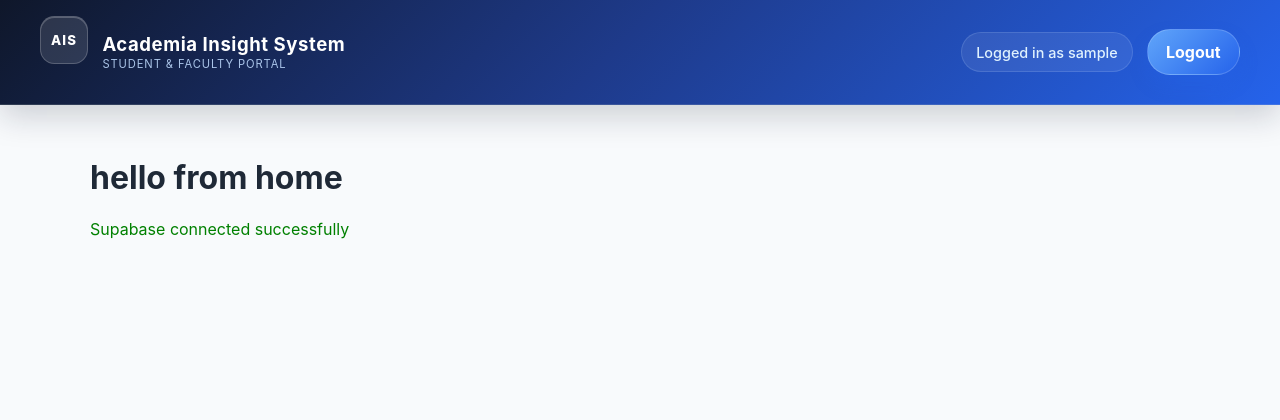
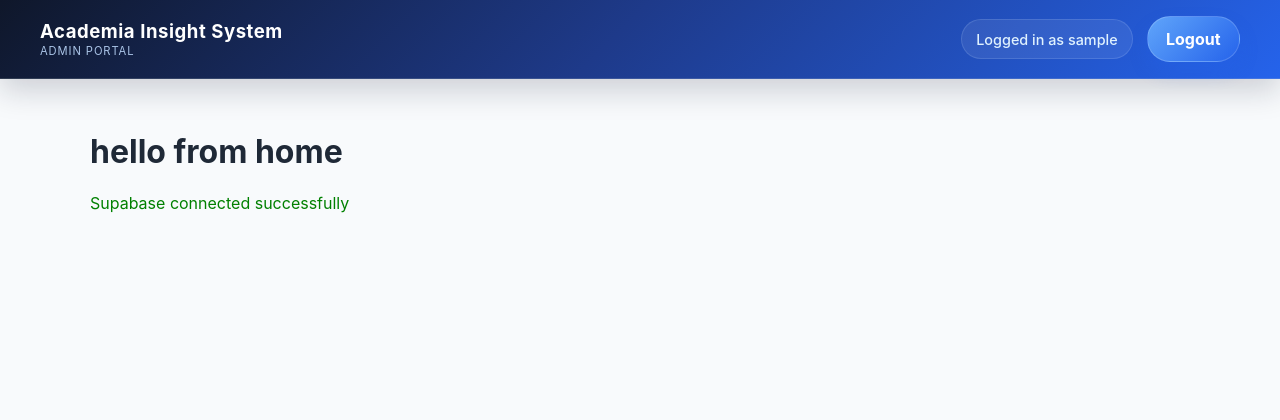
Before and after one commit to msameert/test, a Flask app: page /test in a window 1280 px wide. Shown: the top 420 px of the page. Run offline with Flask 3, Linux system fonts and the light colour scheme; the visitor is signed in with stand-in values (Sample User, id 1).

Commit message:
feat(ui): personalize portal branding
1. Conventional Commit title:
   feat(ui): personalize portal branding

2. Explain:
   - what problem this change fixes
   - The header branding was static across all user roles and still showed a generic portal label, which made the interface feel less tailored to the current user context.
   - why the change was necessary
   - A role-aware header makes the portal easier to understand for students, faculty, and administrators, improves navigation clarity, and makes the app feel more polished and intentional.
   - important implementation details
   - Removed the hardcoded brand mark from the shared layout and updated the base template so the portal subtitle changes dynamically based on the active session role. For students it shows Student Portal, for faculty it shows Faculty Portal, for admins it shows Admin Portal, and unauthenticated users fall back to Portal. The styling was simplified to match the cleaner header composition while preserving the overall layout and spacing.

3. Organize implementation changes by area:
   Backend:
   - No backend logic changes were required for this UI refinement.

   Frontend:
   - templates/base.html — made the portal subtitle conditional based on the active role in the session.
   - static/css/style.css — removed the obsolete brand-mark styling to keep the header clean and consistent with the updated layout.

   Database:
   - No database schema, migration, query, or persistence changes were included.

4. Regression tests:
   - No automated test files were included in the staged diff.
   - Validation should confirm that the header still renders correctly for guest, student, faculty, and admin sessions and that the page remains visually consistent.
   - Test results: the staged diff was reviewed and the role-aware branding update was committed successfully.

```diff
--- a/static/css/style.css
+++ b/static/css/style.css
@@ -285,21 +285,6 @@ textarea {
     display: flex;
     align-items: center;
     gap: 0.9rem;
-}
-
-.brand-mark {
-    display: inline-flex;
-    align-items: center;
-    justify-content: center;
-    width: 3rem;
-    height: 3rem;
-    border-radius: 0.9rem;
-    background: rgba(255, 255, 255, 0.12);
-    border: 1px solid rgba(255, 255, 255, 0.2);
-    box-shadow: inset 0 1px 0 rgba(255, 255, 255, 0.22);
-    font-size: 0.83rem;
-    font-weight: 800;
-    letter-spacing: 0.08em;
 }
 
 .brand-copy {
--- a/templates/base.html
+++ b/templates/base.html
@@ -12,10 +12,19 @@
     <header class="site-header">
         <div class="header-nav">
             <div class="brand" aria-label="LMS home">
-                <div class="brand-mark">AIS</div>
                 <div class="brand-copy">
                     <span class="app-title">Academia Insight System</span>
-                    <small>Student & Faculty Portal</small>
+                    <small>
+                        {% if session.get('role') == 'student' %}
+                            Student Portal
+                        {% elif session.get('role') == 'faculty' %}
+                            Faculty Portal
+                        {% elif session.get('role') == 'admin' %}
+                            Admin Portal
+                        {% else %}
+                            Portal
+                        {% endif %}
+                    </small>
                 </div>
             </div>
             <div class="nav-right">
```
